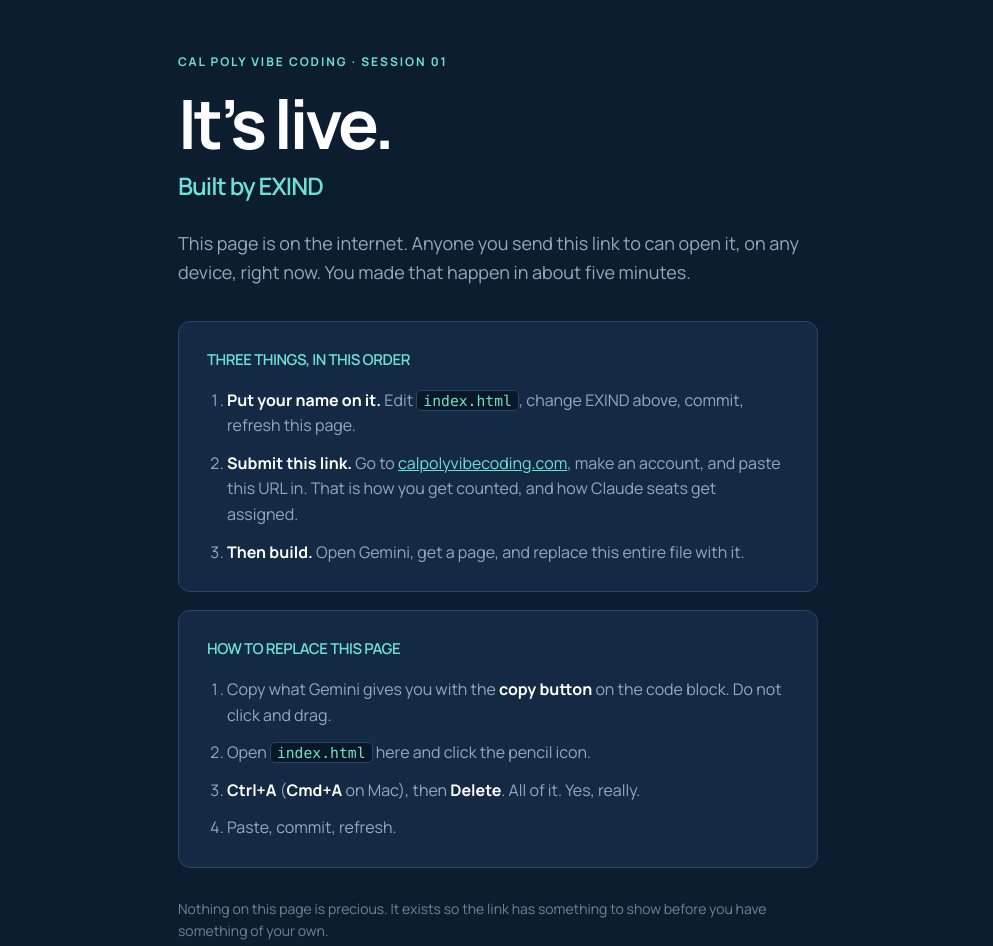
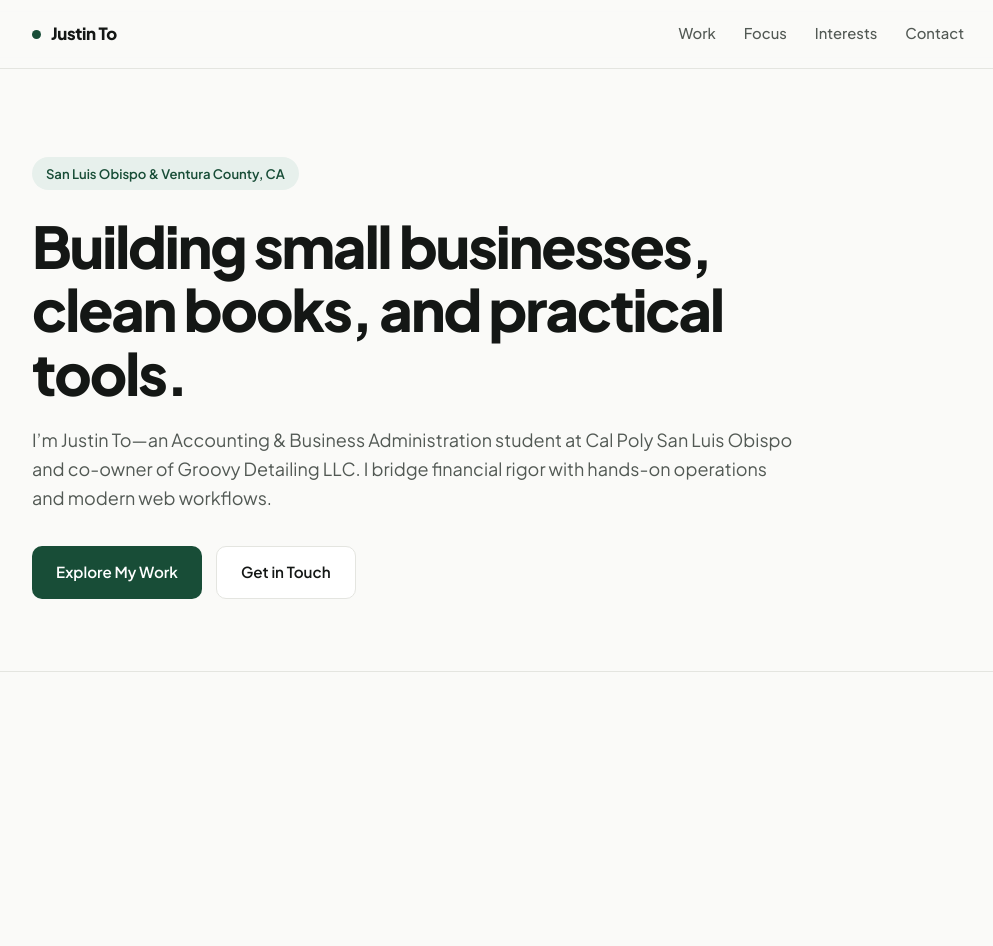
Before and after one commit to Jusstinto/EXIND, a plain HTML site: page index.html in a window 1280 px wide. Shown: the whole page, without its empty margins (142-1135 px from the left). After the commit the page ends 816 px from the top, so only its background shows below. Drawn offline with Linux system fonts and the light colour scheme; a web font is replaced by a local one.

Commit message:
Update index.html with new structure and styles
Replaced the entire content of index.html with a new layout and styles.

```diff
--- a/index.html
+++ b/index.html
@@ -1,155 +1,418 @@
 <!DOCTYPE html>
-<!--
-  ================================================================
-  READ THIS BEFORE YOU PASTE ANYTHING
-
-  When Gemini gives you a page, you do NOT paste it into a part of
-  this file. You replace the entire file.
-
-  Click into the editor, press Ctrl+A (Cmd+A on Mac), press Delete,
-  then paste. Everything here is meant to be thrown away.
-
-  Do that only AFTER your live link works. Get the link first.
-  ================================================================
--->
 <html lang="en">
 <head>
-<meta charset="utf-8">
-<meta name="viewport" content="width=device-width, initial-scale=1">
-<title>My first site</title>
-<link rel="preconnect" href="https://fonts.googleapis.com">
-<link rel="preconnect" href="https://fonts.gstatic.com" crossorigin>
-<link href="https://fonts.googleapis.com/css2?family=Manrope:wght@400;600;700&family=Unbounded:wght@600;800&display=swap" rel="stylesheet">
+  <meta charset="UTF-8" />
+  <meta name="viewport" content="width=device-width, initial-scale=1.0" />
+  <title>Justin To — Accounting, Operations & Builder</title>
+  <link rel="preconnect" href="https://fonts.googleapis.com" />
+  <link rel="preconnect" href="https://fonts.gstatic.com" crossorigin />
+  <link href="https://fonts.googleapis.com/css2?family=Plus+Jakarta+Sans:wght@400;500;600;700;800&display=swap" rel="stylesheet" />
   <style>
     :root {
-    --navy: #0d1d30;
-    --card: #142a44;
-    --line: #27466a;
-    --aqua: #6de1d7;
-    --text: #ffffff;
-    --muted: #94a9bf;
+      --bg: #fafaf8;
+      --surface: #ffffff;
+      --surface-subtle: #f3f3ef;
+      --text: #141715;
+      --text-muted: #525954;
+      --accent: #184d37;
+      --accent-soft: #e7f0ec;
+      --border: #e4e5e0;
+      --radius: 14px;
+      --max-w: 980px;
     }
-  * { box-sizing: border-box; }
+
+    * {
+      box-sizing: border-box;
+      margin: 0;
+      padding: 0;
+    }
+
+    html {
+      scroll-behavior: smooth;
+    }
+
     body {
-    margin: 0;
-    background: var(--navy);
+      font-family: 'Plus Jakarta Sans', -apple-system, BlinkMacSystemFont, sans-serif;
+      background-color: var(--bg);
       color: var(--text);
-    font-family: "Manrope", system-ui, -apple-system, "Segoe UI", sans-serif;
       line-height: 1.6;
+      -webkit-font-smoothing: antialiased;
+    }
+
+    a {
+      color: inherit;
+      text-decoration: none;
+    }
+
+    .container {
+      width: 100%;
+      max-width: var(--max-w);
+      margin: 0 auto;
+      padding: 0 24px;
+    }
+
+    /* Navigation */
+    header {
+      position: sticky;
+      top: 0;
+      z-index: 50;
+      background: rgba(250, 250, 248, 0.85);
+      backdrop-filter: blur(12px);
+      border-bottom: 1px solid var(--border);
+    }
+
+    .nav-inner {
       display: flex;
+      align-items: center;
+      justify-content: space-between;
+      height: 68px;
+    }
+
+    .brand {
+      font-weight: 800;
+      font-size: 1.05rem;
+      letter-spacing: -0.02em;
+      display: flex;
+      align-items: center;
+      gap: 10px;
+    }
+
+    .brand-dot {
+      width: 9px;
+      height: 9px;
+      border-radius: 50%;
+      background: var(--accent);
+    }
+
+    nav {
+      display: flex;
+      gap: 28px;
+      font-size: 0.925rem;
+      font-weight: 500;
+      color: var(--text-muted);
+    }
+
+    nav a {
+      transition: color 0.18s ease;
+    }
+
+    nav a:hover {
+      color: var(--text);
+    }
+
+    /* Hero */
+    .hero {
+      padding: 88px 0 72px;
+      border-bottom: 1px solid var(--border);
+    }
+
+    .badge {
+      display: inline-flex;
+      align-items: center;
+      gap: 8px;
+      background: var(--accent-soft);
+      color: var(--accent);
+      font-size: 0.82rem;
+      font-weight: 600;
+      padding: 6px 14px;
+      border-radius: 999px;
+      margin-bottom: 24px;
+    }
+
+    .hero h1 {
+      font-size: clamp(2.35rem, 5vw, 3.6rem);
+      font-weight: 800;
+      line-height: 1.1;
+      letter-spacing: -0.035em;
+      max-width: 18ch;
+      margin-bottom: 22px;
+    }
+
+    .hero p {
+      font-size: 1.125rem;
+      color: var(--text-muted);
+      max-width: 58ch;
+      margin-bottom: 34px;
+    }
+
+    .hero-actions {
+      display: flex;
+      flex-wrap: wrap;
+      gap: 14px;
+    }
+
+    .btn {
+      display: inline-flex;
+      align-items: center;
       justify-content: center;
-    padding: 6vh 20px;
+      padding: 13px 24px;
+      border-radius: 10px;
+      font-weight: 600;
+      font-size: 0.95rem;
+      transition: transform 0.15s ease, background-color 0.15s ease, border-color 0.15s ease;
+      cursor: pointer;
     }
-  main { width: 100%; max-width: 640px; }
-  .badge {
-    display: inline-block;
-    font-size: 12px;
+
+    .btn:active {
+      transform: translateY(1px);
+    }
+
+    .btn-primary {
+      background: var(--accent);
+      color: #ffffff;
+    }
+
+    .btn-primary:hover {
+      background: #123b2a;
+    }
+
+    .btn-secondary {
+      background: var(--surface);
+      color: var(--text);
+      border: 1px solid var(--border);
+    }
+
+    .btn-secondary:hover {
+      background: var(--surface-subtle);
+    }
+
+    /* Sections */
+    section {
+      padding: 72px 0;
+      border-bottom: 1px solid var(--border);
+    }
+
+    section:last-of-type {
+      border-bottom: none;
+    }
+
+    .section-label {
+      font-size: 0.8rem;
       font-weight: 700;
-    letter-spacing: 0.16em;
       text-transform: uppercase;
-    color: var(--aqua);
-    margin-bottom: 18px;
+      letter-spacing: 0.08em;
+      color: var(--accent);
+      margin-bottom: 10px;
     }
-  h1 {
-    font-family: "Unbounded", "Manrope", sans-serif;
-    font-weight: 800;
-    font-size: clamp(38px, 9vw, 68px);
-    letter-spacing: -0.05em;
-    line-height: 1.02;
-    margin: 0 0 8px;
+
+    .section-title {
+      font-size: 1.85rem;
+      font-weight: 700;
+      letter-spacing: -0.025em;
+      margin-bottom: 36px;
     }
-  .name {
-    font-family: "Unbounded", "Manrope", sans-serif;
+
+    /* Experience & Ventures Grid */
+    .grid-2 {
+      display: grid;
+      grid-template-columns: repeat(2, 1fr);
+      gap: 24px;
+    }
+
+    .card {
+      background: var(--surface);
+      border: 1px solid var(--border);
+      border-radius: var(--radius);
+      padding: 28px;
+      display: flex;
+      flex-direction: column;
+      justify-content: space-between;
+      transition: border-color 0.2s ease, box-shadow 0.2s ease;
+    }
+
+    .card:hover {
+      border-color: #c9cdc6;
+      box-shadow: 0 8px 24px rgba(20, 23, 21, 0.04);
+    }
+
+    .card-meta {
+      font-size: 0.84rem;
       font-weight: 600;
-    font-size: clamp(18px, 4vw, 24px);
-    letter-spacing: -0.04em;
-    color: var(--aqua);
-    margin: 0 0 24px;
+      color: var(--text-muted);
+      margin-bottom: 8px;
     }
-  p.lead { font-size: 18px; color: var(--muted); margin: 0 0 34px; }
-  .card {
-    background: var(--card);
-    border: 1px solid var(--line);
+
+    .card h3 {
+      font-size: 1.25rem;
+      font-weight: 700;
+      letter-spacing: -0.015em;
+      margin-bottom: 12px;
+    }
+
+    .card p {
+      color: var(--text-muted);
+      font-size: 0.96rem;
+      margin-bottom: 20px;
+    }
+
+    .tags {
+      display: flex;
+      flex-wrap: wrap;
+      gap: 8px;
+    }
+
+    .tag {
+      font-size: 0.78rem;
+      font-weight: 600;
+      background: var(--surface-subtle);
+      color: var(--text-muted);
+      padding: 4px 10px;
+      border-radius: 6px;
+    }
+
+    /* Capabilities */
+    .grid-3 {
+      display: grid;
+      grid-template-columns: repeat(3, 1fr);
+      gap: 20px;
+    }
+
+    .pillar {
+      background: var(--surface);
+      border: 1px solid var(--border);
+      border-radius: var(--radius);
+      padding: 24px;
+    }
+
+    .pillar h4 {
+      font-size: 1.05rem;
+      font-weight: 700;
+      margin-bottom: 8px;
+    }
+
+    .pillar p {
+      font-size: 0.92rem;
+      color: var(--text-muted);
+    }
+
+    /* Beyond the Desk */
+    .interests-list {
+      display: grid;
+      grid-template-columns: repeat(4, 1fr);
+      gap: 16px;
+    }
+
+    .interest-item {
+      background: var(--surface-subtle);
       border-radius: 12px;
-    padding: 26px 28px;
-    margin-bottom: 18px;
+      padding: 20px;
     }
-  .card h2 {
-    font-family: "Unbounded", "Manrope", sans-serif;
-    font-weight: 600;
-    font-size: 15px;
-    letter-spacing: -0.03em;
-    text-transform: uppercase;
-    color: var(--aqua);
-    margin: 0 0 16px;
+
+    .interest-item strong {
+      display: block;
+      font-size: 0.98rem;
+      font-weight: 700;
+      margin-bottom: 4px;
     }
-  ol { margin: 0; padding-left: 20px; }
-  li { margin-bottom: 12px; color: var(--muted); }
-  li:last-child { margin-bottom: 0; }
-  li b { color: var(--text); font-weight: 700; }
-  code {
-    font-family: ui-monospace, "SF Mono", Consolas, monospace;
-    font-size: 0.92em;
-    background: #0a1727;
-    border: 1px solid var(--line);
-    border-radius: 5px;
-    padding: 1px 6px;
-    color: var(--aqua);
+
+    .interest-item span {
+      font-size: 0.86rem;
+      color: var(--text-muted);
+      display: block;
     }
-  a { color: var(--aqua); }
+
+    /* Contact / Footer */
+    .contact-box {
+      background: var(--surface);
+      border: 1px solid var(--border);
+      border-radius: 18px;
+      padding: 44px;
+      display: flex;
+      align-items: center;
+      justify-content: space-between;
+      gap: 24px;
+      flex-wrap: wrap;
+    }
+
+    .contact-box h2 {
+      font-size: 1.65rem;
+      font-weight: 700;
+      letter-spacing: -0.02em;
+      margin-bottom: 6px;
+    }
+
+    .contact-box p {
+      color: var(--text-muted);
+      max-width: 46ch;
+    }
+
     footer {
-    margin-top: 30px;
-    font-size: 14px;
-    color: #6e839a;
+      padding: 32px 0 48px;
+      color: var(--text-muted);
+      font-size: 0.875rem;
+    }
+
+    .footer-inner {
+      display: flex;
+      justify-content: space-between;
+      align-items: center;
+      flex-wrap: wrap;
+      gap: 12px;
+    }
+
+    @media (max-width: 820px) {
+      .grid-2,
+      .grid-3 {
+        grid-template-columns: 1fr;
+      }
+
+      .interests-list {
+        grid-template-columns: repeat(2, 1fr);
+      }
+
+      .contact-box {
+        padding: 32px 24px;
+      }
+    }
+
+    @media (max-width: 520px) {
+      nav {
+        gap: 16px;
+        font-size: 0.85rem;
+      }
+
+      .hero {
+        padding: 64px 0 56px;
+      }
+
+      .interests-list {
+        grid-template-columns: 1fr;
+      }
     }
   </style>
 </head>
 <body>
+
+  <header>
+    <div class="container nav-inner">
+      <a href="#" class="brand">
+        <span class="brand-dot"></span>
+        Justin To
+      </a>
+      <nav>
+        <a href="#work">Work</a>
+        <a href="#skills">Focus</a>
+        <a href="#interests">Interests</a>
+        <a href="#contact">Contact</a>
+      </nav>
+    </div>
+  </header>
+
   <main>
+    <section class="hero">
+      <div class="container">
+        <div class="badge">San Luis Obispo & Ventura County, CA</div>
+        <h1>Building small businesses, clean books, and practical tools.</h1>
+        <p>
+          I’m Justin To—an Accounting & Business Administration student at Cal Poly San Luis Obispo and co-owner of Groovy Detailing LLC. I bridge financial rigor with hands-on operations and modern web workflows.
+        </p>
+        <div class="hero-actions">
+          <a href="#work" class="btn btn-primary">Explore My Work</a>
+          <a href="#contact" class="btn btn-secondary">Get in Touch</a>
+        </div>
+      </div>
+    </section>
 
-  <span class="badge">Cal Poly Vibe Coding &middot; Session 01</span>
-
-  <h1>It&rsquo;s live.</h1>
-
-  <!-- Step 5: change the name below to yours, then commit. -->
-  <p class="name">Built by EXIND</p>
-
-  <p class="lead">
-    This page is on the internet. Anyone you send this link to can open it,
-    on any device, right now. You made that happen in about five minutes.
-  </p>
-
-  <div class="card">
-    <h2>Three things, in this order</h2>
-    <ol>
-      <li><b>Put your name on it.</b> Edit <code>index.html</code>, change
-        EXIND above, commit, refresh this page.</li>
-      <li><b>Submit this link.</b> Go to
-        <a href="https://www.calpolyvibecoding.com/">calpolyvibecoding.com</a>,
-        make an account, and paste this URL in. That is how you get counted,
-        and how Claude seats get assigned.</li>
-      <li><b>Then build.</b> Open Gemini, get a page, and replace this entire
-        file with it.</li>
-    </ol>
-  </div>
-
-  <div class="card">
-    <h2>How to replace this page</h2>
-    <ol>
-      <li>Copy what Gemini gives you with the <b>copy button</b> on the code
-        block. Do not click and drag.</li>
-      <li>Open <code>index.html</code> here and click the pencil icon.</li>
-      <li><b>Ctrl+A</b> (<b>Cmd+A</b> on Mac), then <b>Delete</b>. All of it.
-        Yes, really.</li>
-      <li>Paste, commit, refresh.</li>
-    </ol>
-  </div>
-
-  <footer>
-    Nothing on this page is precious. It exists so the link has something to
-    show before you have something of your own.
-  </footer>
-
-</main>
-</body>
-</html>
+    <section id="work">
+      <div class="container">
+        <div class="section-
```
Lines whose indentation alone changed are shown as unchanged.
